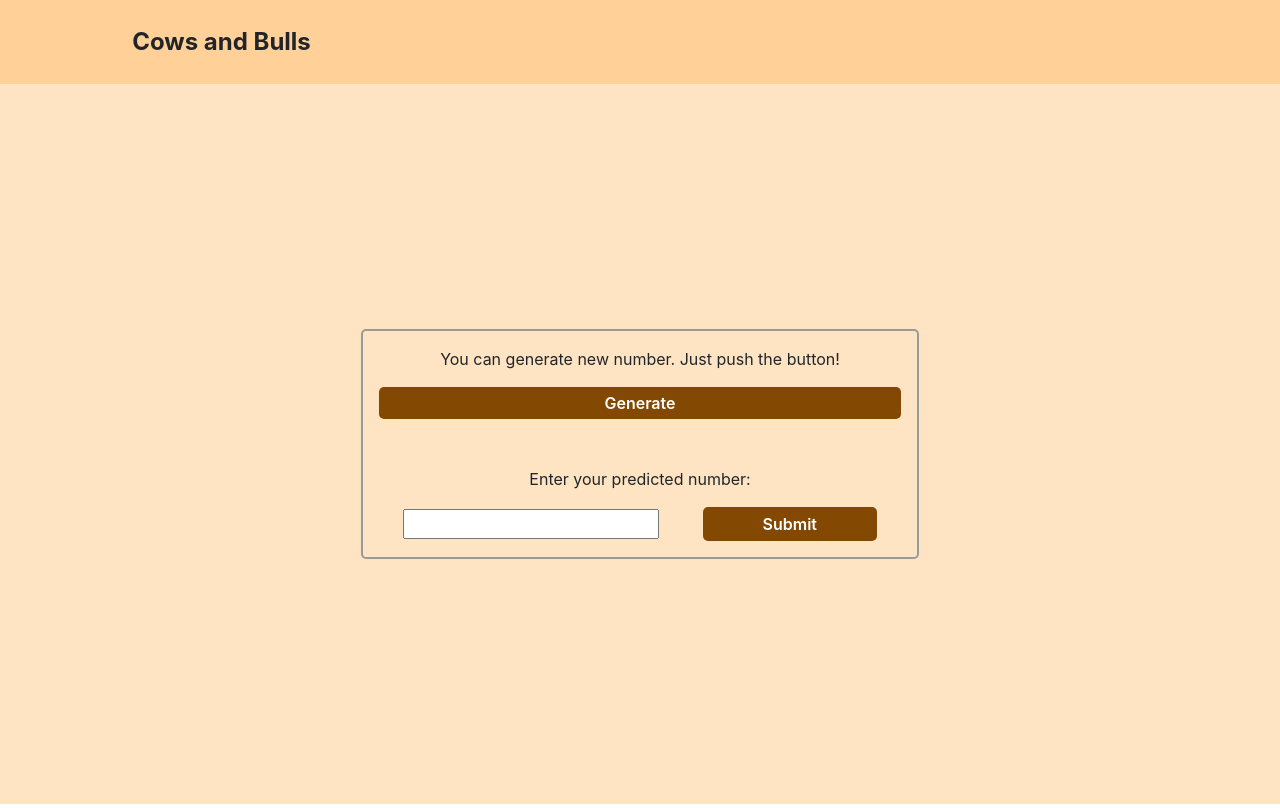
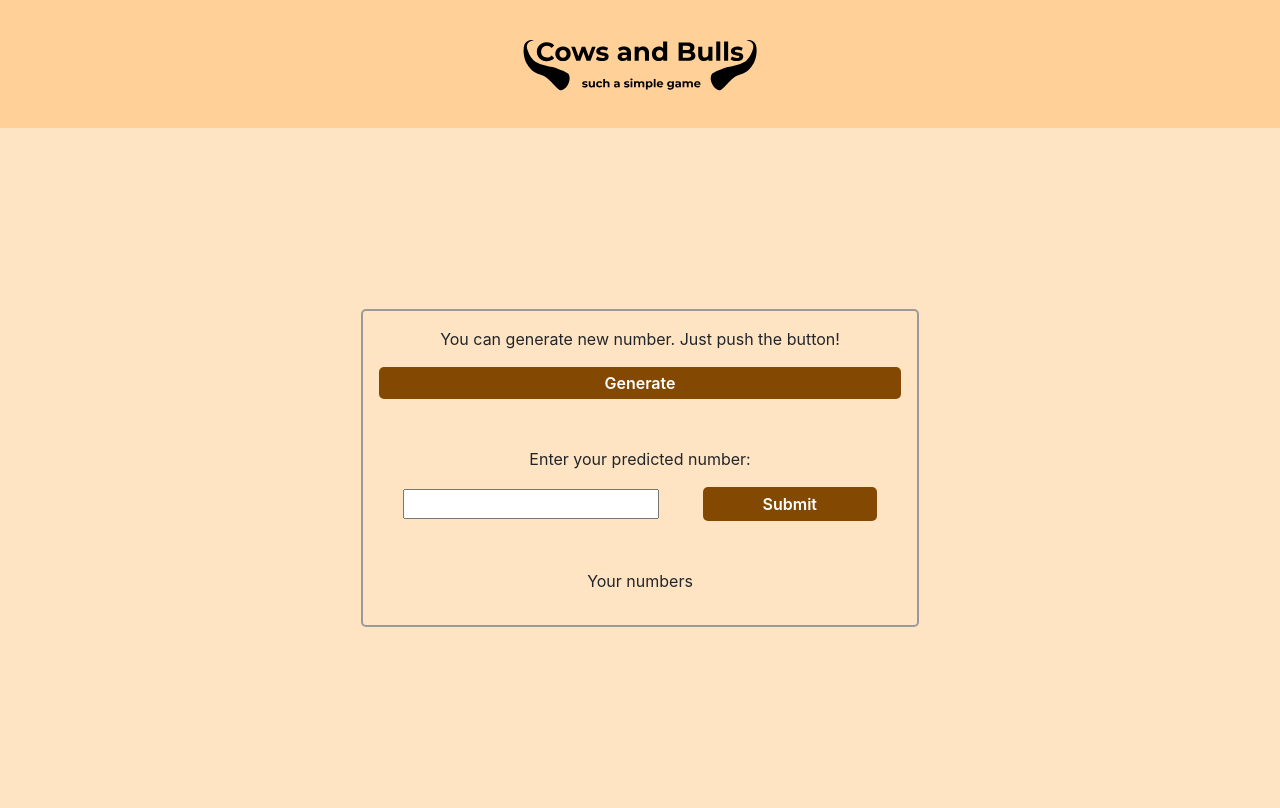
Before and after one commit to futures1mple/cowsbulls, a React (Create React App) app: page / in a window 1280 px wide. Built offline with nearby package versions, Linux system fonts and the light colour scheme.

Commit message:
list number

```diff
--- a/src/components/Game/Game.css
+++ b/src/components/Game/Game.css
@@ -4,7 +4,7 @@
     justify-content: center;
     align-items: center;
     padding: 4rem;
-    min-height: 90vh;
+    min-height: 85vh;
 }
 
 .Game .game-board {
--- a/src/components/Game/Game.tsx
+++ b/src/components/Game/Game.tsx
@@ -19,7 +19,7 @@ ourNumber = parseInt(fullNumber.join(""));
 
 const Game: React.FC<GameProps> = () => {
     const [userNumber, setUserNumber] = useState("");
-    const [numberList, setNumberList] = useState([]);
+    const [numberList, setNumberList] = useState(['']);
 
     const generateNumber = () => {
         var fullNumber = [];
@@ -52,8 +52,12 @@ const Game: React.FC<GameProps> = () => {
                         bulls++;
                     }
                 }
+            }
         }
-        }
+
+        setNumberList([...numberList, userNumber + " "  + " – " + " " + "cows:  " + cows + " " + "; " + " " + "bulls:  " + bulls])
+
+
         if (bulls === 3) {
             document.getElementById("game-board")?.classList.add("d-none");
             document.getElementById("win-banner")?.classList.remove("d-none");
@@ -94,21 +98,22 @@ const Game: React.FC<GameProps> = () => {
                             className="user-button offset-1 col-4"
                             onClick={() => {
                                 numberCheck();
+                                console.log(numberList);
                             }}
                             >
                             Submit
                         </button>
                     </div>
-                    {/* <div className="col-6 offset-3 align-items-center mt-5">
+                    <div className="col-6 offset-3 align-items-center mt-5">
                         <div className="col-12 text-center">Your numbers</div>
                         <div className="col-12 number-list">
                             <ul>
-                                <li>
-
-                                </li>
+                                {numberList.map((number)=> {
+                                    return(<li style={{listStyleType:'none'}}>{number}</li>)
+                                })}
                             </ul>
                         </div>
-                    </div> */}
+                    </div>
                 </div>
                 <div id='win-banner' className="win-banner d-none">
                     <div className="win-text" style={{ fontSize: "3rem" }}>
--- a/src/components/Header/Header.tsx
+++ b/src/components/Header/Header.tsx
@@ -1,6 +1,6 @@
 import React from 'react'
 import './Header.css'
-
+import { ReactComponent as Logo } from '../../assets/cowsbulls.svg'
 interface HeaderProps {
 }
 
@@ -9,11 +9,8 @@ const Header: React.FC<HeaderProps> = () => {
         <div className="Header">
             <div className="container p-4">
                 <div className="row">
-                    <div className="col-3 logo">
-                        Cows and Bulls
-                    </div>
-                    <div className="col-7 nav-bar">
-
+                    <div className="col-6 offset-3 logo">
+                        <Logo style={{width:'20rem', height:'5rem'}}/>
                     </div>
                 </div>
             </div>
```
Also changed, not shown: src/assets/cowsbulls.svg (added).
